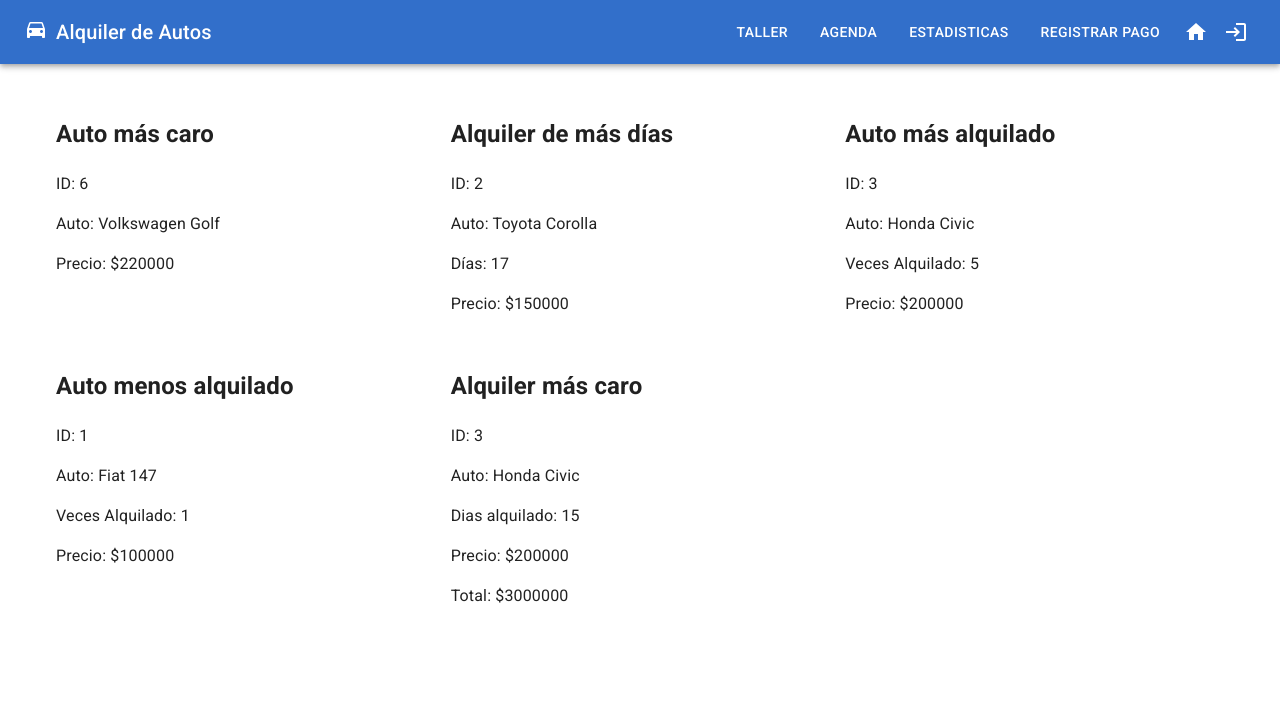
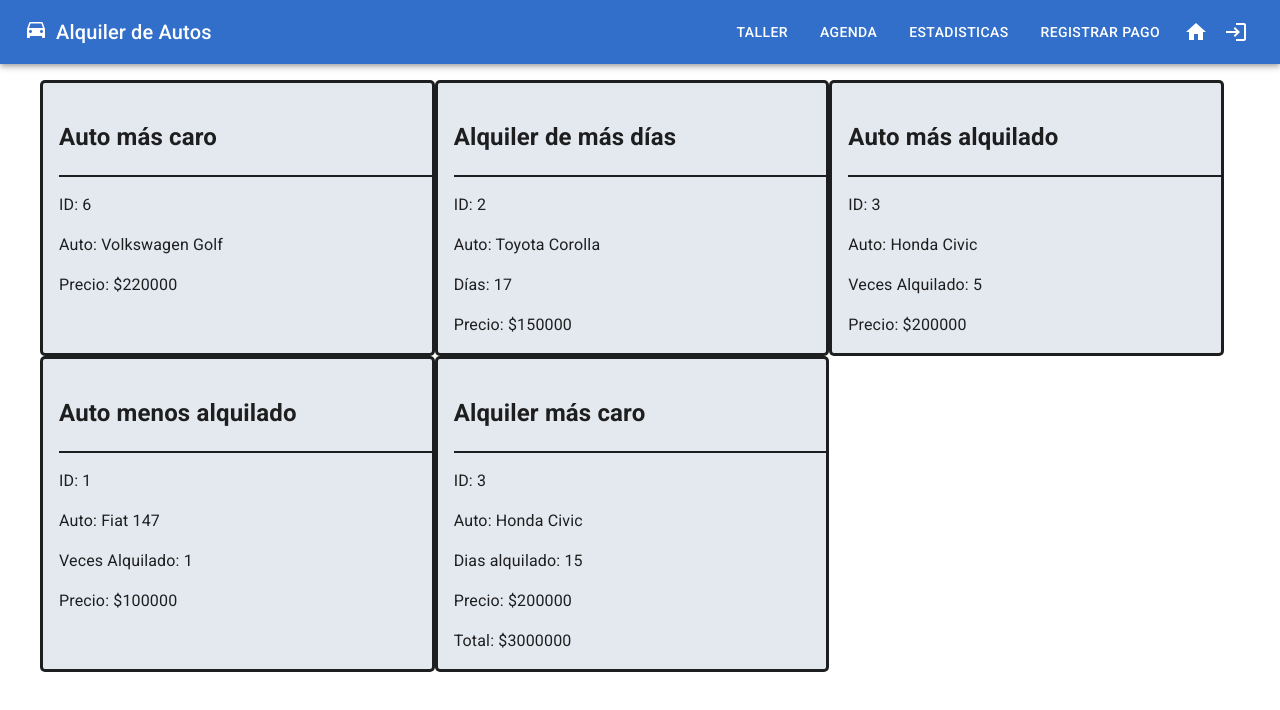
Before and after one commit to DesApp-2024c1-Grupo-1/Alquiler-Autos, a React (Vite) app: page /Estadisticas in a window 1280 px wide. Shown: the top 710 px of the page. Built offline with nearby package versions, Linux system fonts and the light colour scheme.

Commit message:
mejora estetica

```diff
--- a/src/pages/Estadisticas.jsx
+++ b/src/pages/Estadisticas.jsx
@@ -42,9 +42,10 @@ export function Estadisticas() {
 
     return (
         <Container maxWidth="100%">
-            <Grid container spacing={2} sx={{ display: 'flex', flexWrap: 'wrap' }}>
-                <Grid item xs={12} sm={6} md={4} lg={4}>
+            <Grid container spacing={2} sx={{ display: 'flex', flexWrap: 'wrap'}}>
+                <Grid item xs={12} sm={6} md={4} lg={4} sx={{backgroundColor: "#e4e9f0", borderRadius: '5px', border: "solid"}}>
                     <h2>Auto más caro</h2>
+                    <hr style={{ border: '1px solid'}} />
                     {autoMasCaro && (
                         <div>
                         <p>ID: {autoMasCaro.id}</p>
@@ -53,8 +54,9 @@ export function Estadisticas() {
                         </div>
                     )}
                 </Grid>
-                <Grid item xs={12} sm={6} md={4} lg={4}>
+                <Grid item xs={12} sm={6} md={4} lg={4} sx={{backgroundColor: "#e4e9f0", borderRadius: '5px', border: "solid"}}>
                     <h2>Alquiler de más días</h2>
+                    <hr style={{ border: '1px solid'}} />
                     {alquilerMasLargo && (
                         <div>
                         <p>ID: {alquilerMasLargo.id}</p>
@@ -64,8 +66,9 @@ export function Estadisticas() {
                         </div>
                     )}
                 </Grid>
-                <Grid item xs={12} sm={6} md={4} lg={4}>
+                <Grid item xs={12} sm={6} md={4} lg={4} sx={{backgroundColor: "#e4e9f0", borderRadius: '5px', border: "solid"}}>
                     <h2>Auto más alquilado</h2>
+                    <hr style={{ border: '1px solid'}} />
                     {autoMasAlquilado && (
                         <div>
                         <p>ID: {autoMasAlquilado.id}</p>
@@ -75,8 +78,9 @@ export function Estadisticas() {
                         </div>
                     )}
                 </Grid>
-                <Grid item xs={12} sm={6} md={4} lg={4}>
+                <Grid item xs={12} sm={6} md={4} lg={4} sx={{backgroundColor: "#e4e9f0", borderRadius: '5px', border: "solid"}}>
                     <h2>Auto menos alquilado</h2>
+                    <hr style={{ border: '1px solid'}} />
                     {autoMenosAlquilado && (
                         <div>
                         <p>ID: {autoMenosAlquilado.id}</p>
@@ -86,8 +90,9 @@ export function Estadisticas() {
                         </div>
                     )}
                 </Grid>
-                <Grid item xs={12} sm={6} md={4} lg={4}>
+                <Grid item xs={12} sm={6} md={4} lg={4} sx={{backgroundColor: "#e4e9f0", borderRadius: '5px', border: "solid"}}>
                     <h2>Alquiler más caro</h2>
+                    <hr style={{ border: '1px solid'}} />
                     {alquilerMasCaro && (
                         <div>
                         <p>ID: {alquilerMasCaro.id}</p>
```
